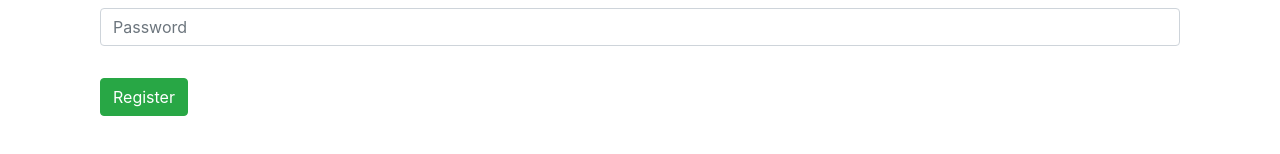
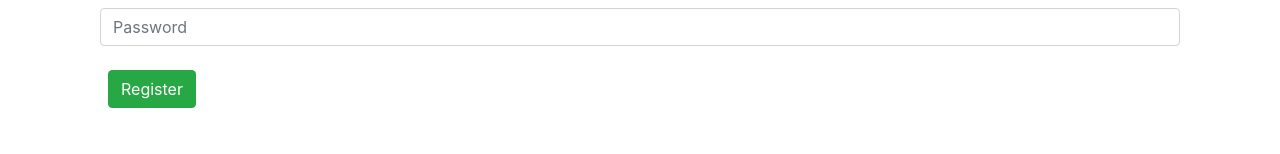
Before and after one commit to msurface/kcbp, a React (Create React App) app in the folder client/: page / in a window 1280 px wide. Shown: the part 2874-3028 px from the top of the page. Built offline with nearby package versions, Linux system fonts and the light colour scheme.

Commit message:
button add

```diff
--- a/client/src/components/Register.js
+++ b/client/src/components/Register.js
@@ -1,5 +1,6 @@
 import React from 'react';
 import '../css/register.css';
+import Button from './utilities/Button';
 
 const Register = props => {
   return (
@@ -31,9 +32,7 @@ const Register = props => {
                   placeholder="Password"
                 />
               </div>
-              <button type="submit" class="btn btn-success my-2">
-                Register
-              </button>
+              <Button text="Register" btnColor="success" />
             </form>
           </div>
         </div>
```
